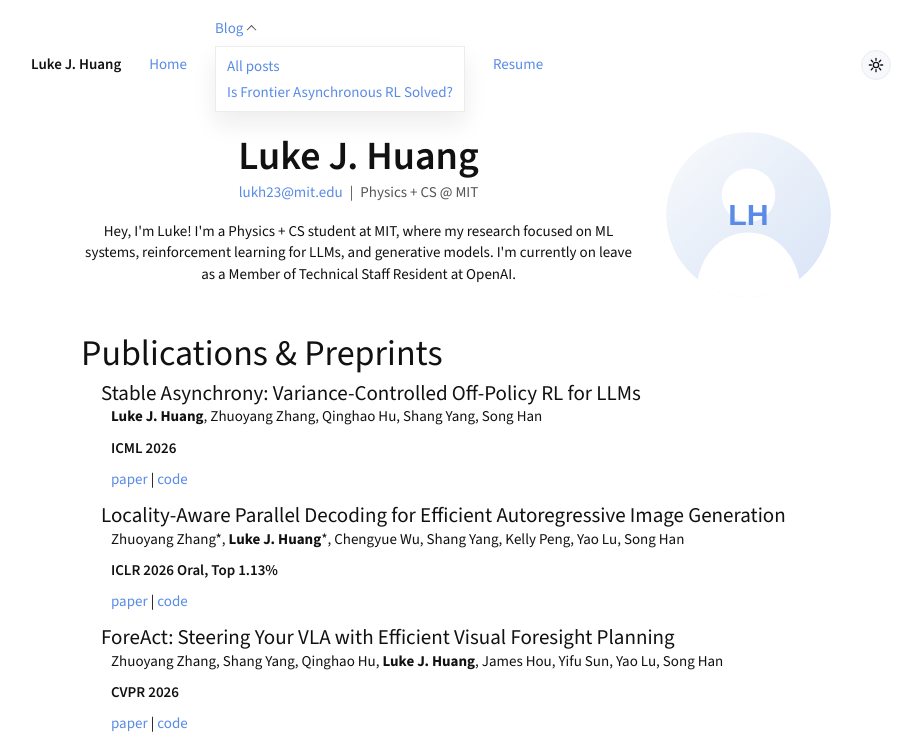
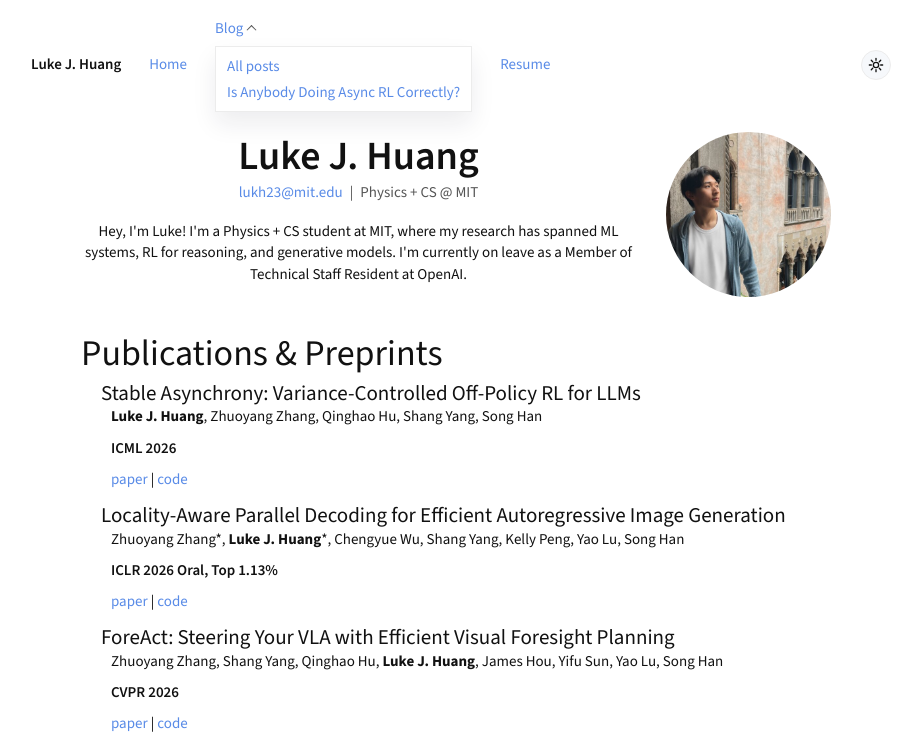
Before and after one commit to luk-huang/personal-website, a plain HTML site: page index.html in a window 1280 px wide. Both pictures are taken after a click on the heading "Blog". Shown: the top 744 px of the page, without its empty margins (179-1101 px from the left). Drawn offline with nearby package versions, Linux system fonts and the light colour scheme.

Commit message:
Update profile photo and blog title

```diff
--- a/index.html
+++ b/index.html
@@ -16,7 +16,7 @@
         <summary>Blog</summary>
         <div class="dropdown-panel">
           <a href="blog.html">All posts</a>
-          <a href="blog/is-anybody-doing-async-rl-correctly.html">Is Frontier Asynchronous RL Solved?</a>
+          <a href="blog/is-anybody-doing-async-rl-correctly.html">Is Anybody Doing Async RL Correctly?</a>
         </div>
       </details>
       <a class="site-nav-link" href="assets/resume.pdf">Resume</a>
@@ -40,14 +40,14 @@
 
           <p>
             Hey, I'm Luke! I'm a Physics + CS student at MIT, where my research
-            focused on ML systems, reinforcement learning for LLMs, and
-            generative models. I'm currently on leave as a Member of Technical
-            Staff Resident at OpenAI.
+            has spanned ML systems, RL for reasoning, and generative models.
+            I'm currently on leave as a Member of Technical Staff Resident at
+            OpenAI.
           </p>
         </div>
 
         <div class="photo-wrap">
-          <img class="profile-photo" src="assets/profile-placeholder.svg" alt="Profile placeholder">
+          <img class="profile-photo" src="assets/profile-photo.jpg?v=zoomout-1" alt="Luke Huang">
         </div>
       </section>
 
```
Also changed, not shown: blog/is-anybody-doing-async-rl-correctly.html (+3 -3 lines), assets/profile-photo.jpg (added).
